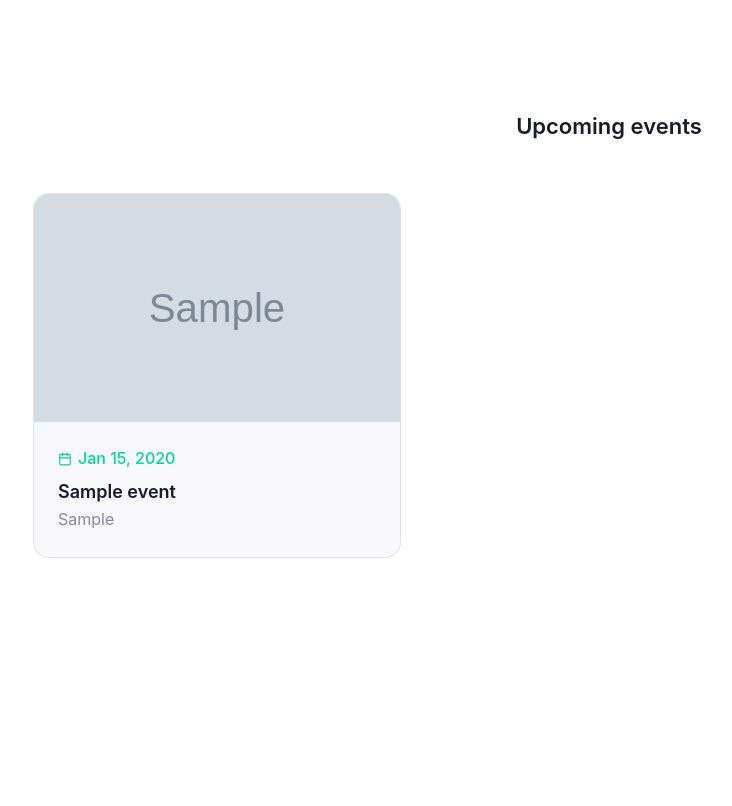
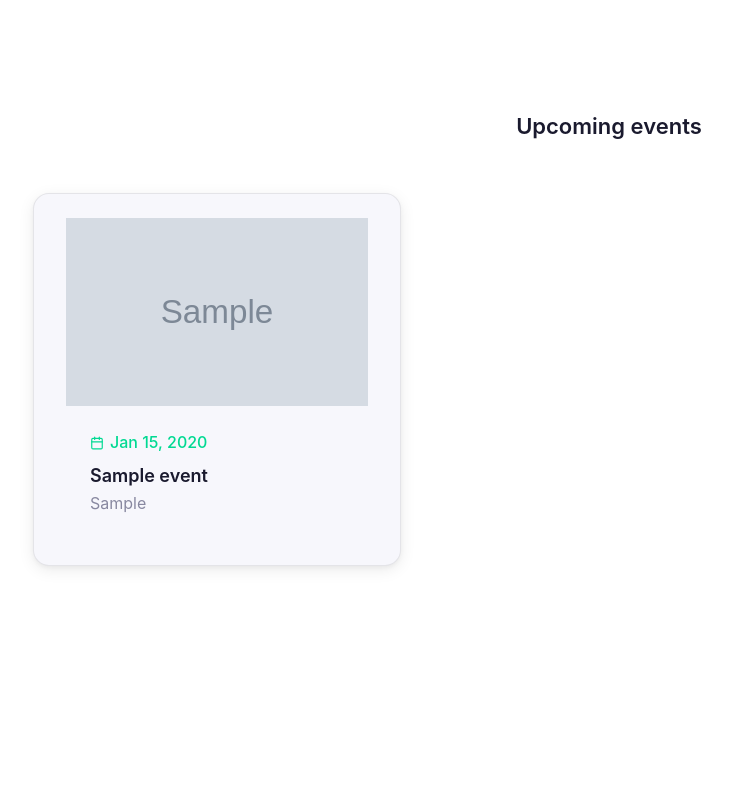
Before and after one commit to computerclub-sys/bcc_web_portal, a Django app: page /events/ in a window 1280 px wide. Shown: the part 273-1079 px from the top of the page, without its empty margins (31-763 px from the left). Before the commit the page ends 831 px from the top, so only its background shows below. Run offline with Django 5.2, Linux system fonts and the light colour scheme; tables that the repository leaves empty hold one stand-in row (values such as "Sample post"); grey boxes marked "Sample" are stand-in pictures.

Commit message:
fix:styling

```diff
--- a/events/templates/events/event_list.html
+++ b/events/templates/events/event_list.html
@@ -30,7 +30,7 @@
             <h2 style="font-size:22px;font-weight:600;color:var(--color-ink);margin-bottom:var(--spacing-2xl);text-align:center">Upcoming events</h2>
             <div class="grid-3">
                 {% for event in active_events %}
-                <a href="{% url 'events:event_detail' event.id %}" class="card-feature event-card">
+                <a href="{% url 'events:event_detail' event.id %}" class="event-card">
                     <div class="event-card-image">
                         {% if event.poster %}
                         <img src="{{ event.poster.url }}" alt="{{ event.title }}" />
@@ -61,7 +61,7 @@
             <h2 style="font-size:22px;font-weight:600;color:var(--color-ink);margin-bottom:var(--spacing-2xl);text-align:center">Past events</h2>
             <div class="grid-3">
                 {% for event in completed_events %}
-                <a href="{% url 'events:event_detail' event.id %}" class="card-feature event-card">
+                <a href="{% url 'events:event_detail' event.id %}" class="event-card">
                     <div class="event-card-image">
                         {% if event.poster %}
                         <img src="{{ event.poster.url }}" alt="{{ event.title }}" />
--- a/portal/static/portal/css/base.css
+++ b/portal/static/portal/css/base.css
@@ -993,6 +993,7 @@ input, textarea, select {
 
 .feature-card,
 .event-card-link,
+.event-card,
 .leader-card {
     display: flex;
     flex-direction: column;
@@ -1008,13 +1009,19 @@ input, textarea, select {
     transition: background 0.5s ease, box-shadow 0.5s ease, border-color 0.5s ease, transform 0.5s ease;
 }
 
-.event-card-link {
+.event-card-link,
+.event-card {
     text-decoration: none;
     color: inherit;
 }
 
+.event-card {
+    overflow: hidden;
+}
+
 .feature-card:hover,
 .event-card-link:hover,
+.event-card:hover,
 .leader-card:hover {
     background: var(--color-primary-muted);
     box-shadow: 0 0 20px rgba(0, 217, 146, 0.3), 0 0 60px rgba(0, 217, 146, 0.15);
@@ -1267,7 +1274,7 @@ input, textarea, select {
     width: 100%;
     height: 100%;
     object-fit: cover;
-    transition: transform 0.4s ease;
+    transition: transform 0.5s ease;
 }
 
 .event-card:hover .event-card-image img {
@@ -1276,6 +1283,8 @@ input, textarea, select {
 
 .event-card-body {
     padding: var(--spacing-lg);
+    text-align: left;
+    width: 100%;
 }
 
 .event-card-meta {
```
